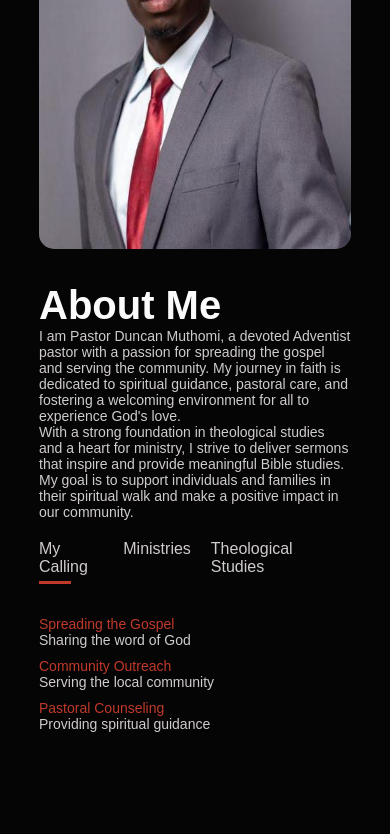
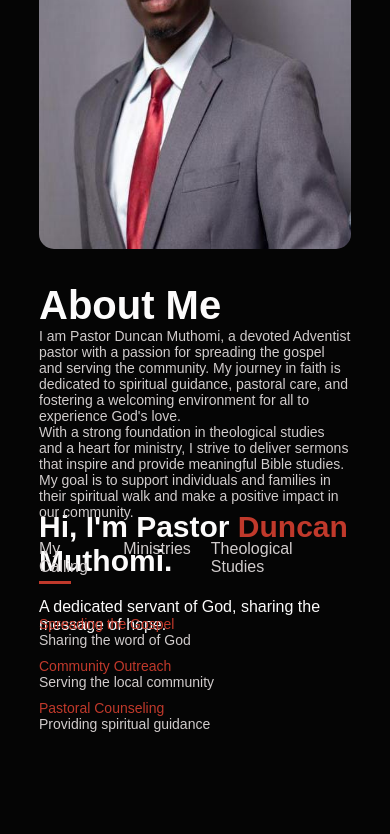
Before and after one commit to Muthomimuthengi/portfolio, a plain HTML site: page index.html in a window 390 px wide. Shown: the part 1085-1919 px from the top of the page. Drawn offline with Linux system fonts and the light colour scheme.

Commit message:
Update Style.css

```diff
--- a/Style.css
+++ b/Style.css
@@ -316,7 +316,7 @@ form .btn2{
         background-image: url(jesus.jpg);
     }
     .header-text {
-        margin-top: 100%;
+        margin-top: 500%;
         font-size: 16px;
     }
     .header-text h1 {
```
